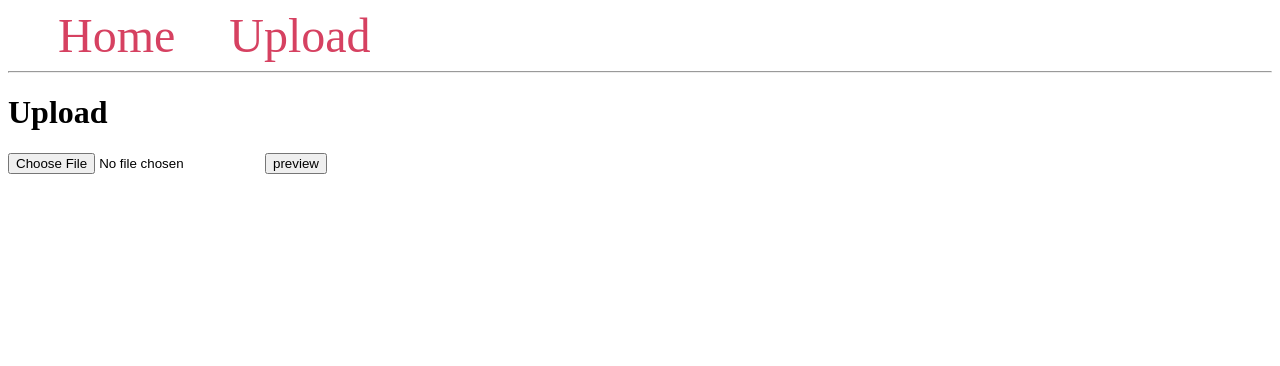
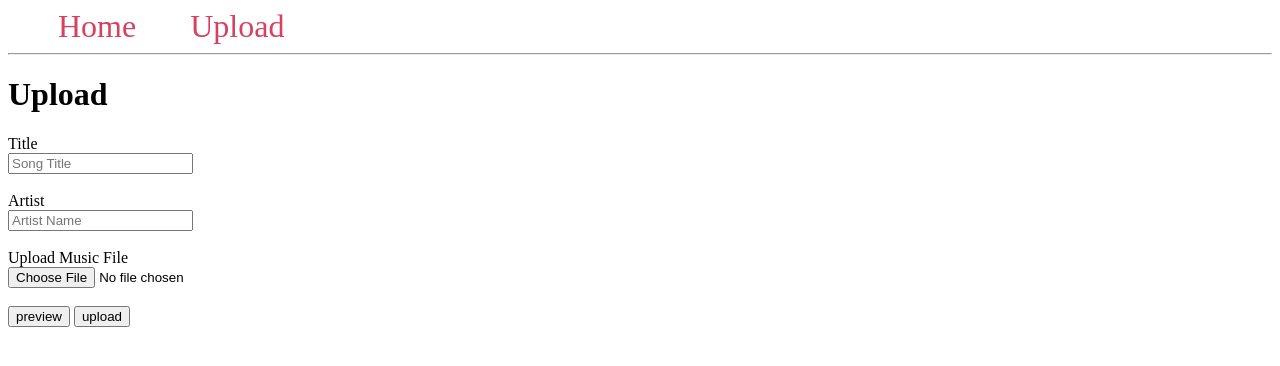
Before and after one commit to Nagesrajakumar/music-app, a Flask app: page /upload in a window 1280 px wide. Shown: the top 366 px of the page. Run offline with Flask 2, Linux system fonts and the light colour scheme.

Commit message:
upload functionality done saved with id.mp3 in root folder

```diff
--- a/app.py
+++ b/app.py
@@ -1,7 +1,9 @@
-from flask import Flask, redirect, url_for, request, render_template
+from flask import Flask, flash, jsonify, redirect, url_for, request, render_template
+from flask_cors import CORS
 import sqlite3
 app = Flask(__name__)
-
+CORS(app)
+app.config['SECRET_KEY'] = '12345'
 def get_db_connection():
     conn = sqlite3.connect('database.db')
     conn.row_factory = sqlite3.Row
@@ -22,9 +24,35 @@ def home():
 def player(id):
     return render_template("player.html",id=id)
 
-@app.route('/upload')
+@app.route('/upload', methods=['GET','POST'])
 def upload():
-    return render_template("upload.html")
+    if(request.method == 'POST'):
+        title = request.form['title']
+        artist = request.form['artist']
+        if not title:
+            response = jsonify("Title cannot be empty")
+            return response;
+        elif not artist:
+            response = jsonify("Artist name cannot be empty")
+            return response;
+        else:
+            conn = get_db_connection()
+            cursor = conn.cursor()
+            cursor.execute('INSERT INTO songs (title,artist) VALUES (?, ?) RETURNING id',(title,artist))
+            row = cursor.fetchone()
+            (inserted_id, ) = row if row else None
+            file = request.files['file']
+            print(file)
+            if(file.filename != ""):
+                file.save(str(inserted_id)+".mp3")
+
+            response = jsonify("File received and saved!")
+            response.headers.add('Access-Control-Allow-Origin', '*')
+            conn.commit()
+            conn.close()
+            return response
+    if(request.method):
+        return render_template("upload.html")
 # main driver function
 if __name__ == '__main__':
 
--- a/templates/base.html
+++ b/templates/base.html
@@ -12,7 +12,7 @@
 
         nav a {
             color: #d64161;
-            font-size: 3em;
+            font-size: 2rem;
             margin-left: 50px;
             text-decoration: none;
         }
@@ -32,8 +32,23 @@
     async function upload(){
         var input = document.querySelector('input[type=file]');
         var file = input.files[0];
+        var title = document.getElementById("title").value;
+        var artist = document.getElementById("artist").value;
+        //converting file to blob
         var fileBlob = new Blob([new Uint8Array(await file.arrayBuffer())], {type: file.type });
 
+        var fd = new FormData();
+        fd.append('file', fileBlob, 'file');
+        fd.append("title",title);
+        fd.append("artist",artist);
+
+        fetch('http://127.0.0.1:5000/upload', {
+          method: 'POST',
+          body: fd
+        }).then(response => response.json()
+        ).then(json => {
+            console.log(json)
+        });
 
     }
     async function preview(){
--- a/templates/upload.html
+++ b/templates/upload.html
@@ -2,6 +2,24 @@
 
 {% block content %}
     <h1>{% block title %} Upload {% endblock %}</h1>
-    <input type="file" id="musicFile">
+    <label for="title">Title</label>
+    <br>
+    <input type="text" name="title"
+            id="title"
+            placeholder="Song Title"
+            value="{{ request.form['title'] }}"></input>
+    <br><br>
+    <label for="artist">Artist</label>
+    <br>
+    <input type="text" name="artist"
+            id="artist"
+            placeholder="Artist Name"
+            value="{{ request.form['artist'] }}"></input>
+            <br><br>
+    <label for="title">Upload Music File</label>
+    <br>
+    <input type="file" name="upload" id="musicFile">
+    <br><br>
     <button type="button" onclick="preview()">preview</button>
+    <button type="button" onclick="upload()">upload</button>
 {% endblock %}
```
Also changed, not shown: database.db.
